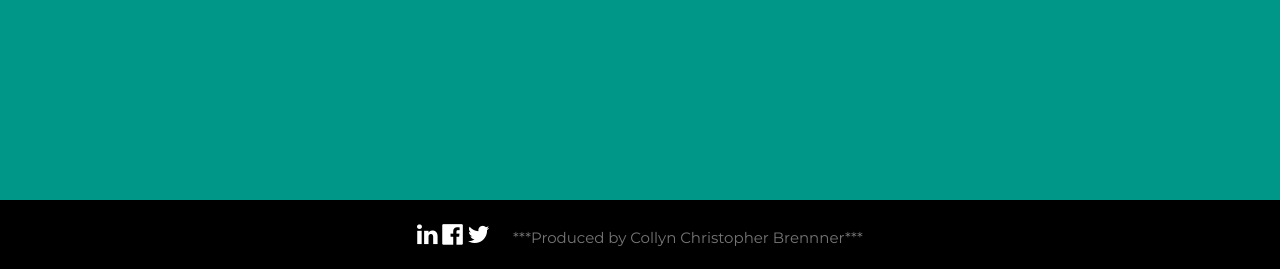
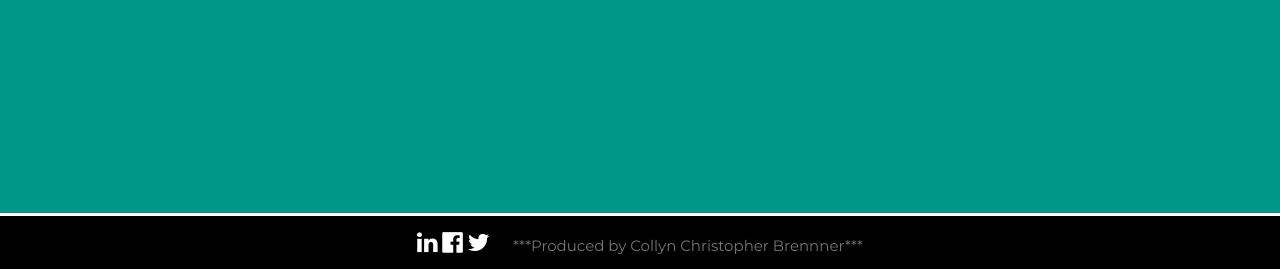
Before and after one commit to CCBrenner/IssueTracker, a Django app: page /users/login/ in a window 1280 px wide. Shown: the part 531-800 px from the top of the page. Run offline with Django 3.2, Linux system fonts and the light colour scheme.

Commit message:
Changed padding on footer

```diff
--- a/users/templates/users/users_base.html
+++ b/users/templates/users/users_base.html
@@ -50,7 +50,7 @@
 <div class="w3-third"></div>
 
 <!-- Footer -->
-<footer class="w3-container w3-padding-16 w3-black w3-center footer">
+<footer class="w3-container w3-padding w3-black w3-center footer">
     <div class="w3-xlarge">
         <a href="https://www.linkedin.com/in/collyn-b-7a6942a8" target="blank"><i class="fa fa-linkedin w3-hover-opacity"></i></a>
         <a href="https://www.facebook.com/collynb" target="blank"><i class="fa fa-facebook-official w3-hover-opacity"></i></a>
```
Also changed, not shown: 1 other file.
